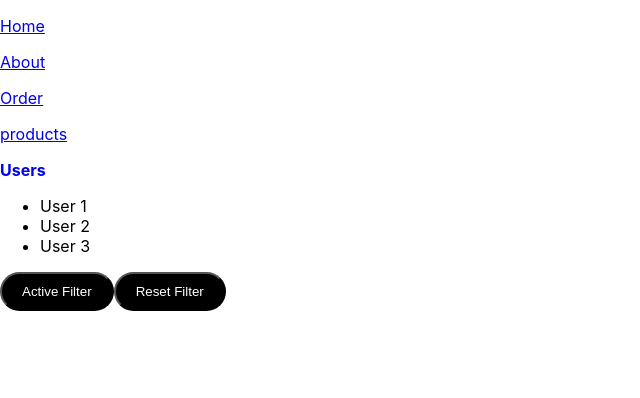
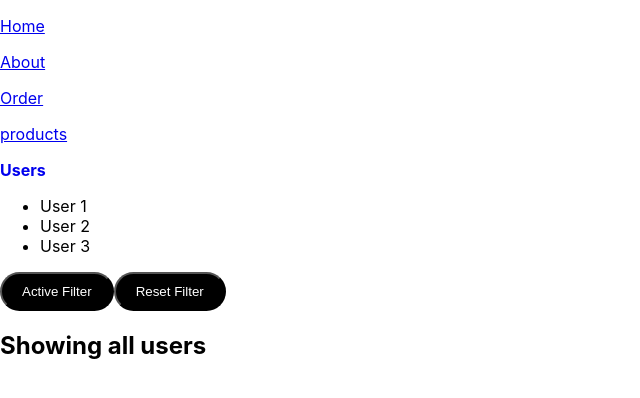
Before and after one commit to Shaikhsaad8899/Formik-Forms-using-React, a React (Create React App) app: page /users in a window 1280 px wide. Shown: the top 398 px of the page, without its empty margins (0-640 px from the left). Built offline with nearby package versions, Linux system fonts and the light colour scheme.

Commit message:
Done dynamic index nested routing

```diff
--- a/src/Routing/Users/Users.jsx
+++ b/src/Routing/Users/Users.jsx
@@ -3,6 +3,7 @@
 
 export const Users = () => {
   const [searchParams, setSearchParams] = useSearchParams();
+  const showActiveUsers = searchParams.get("filter") === "active";
   return (
     <>
       <div>
@@ -21,6 +22,11 @@
           Reset Filter
         </button>
       </div>
+      {showActiveUsers ? (
+        <h2>Showing Active Users</h2>
+      ) : (
+        <h2>Showing all users</h2>
+      )}
     </>
   );
 };
```
